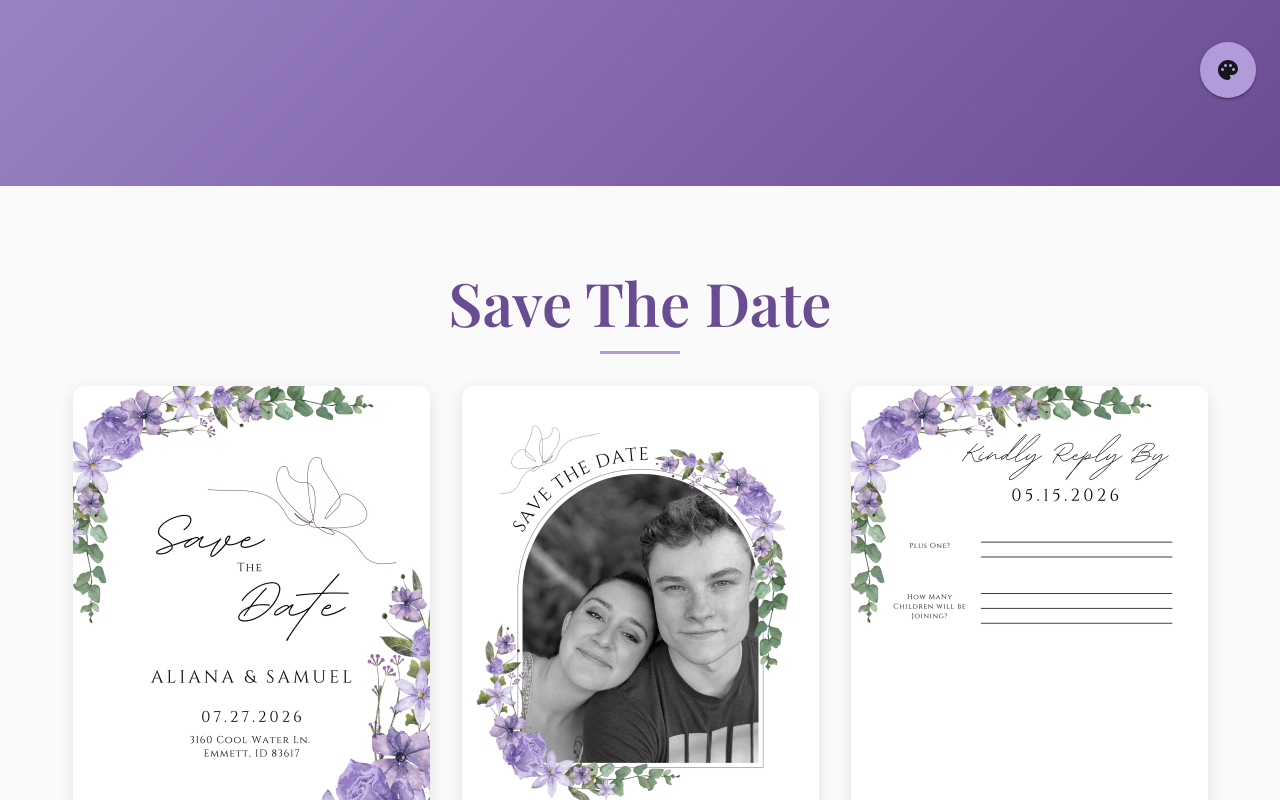
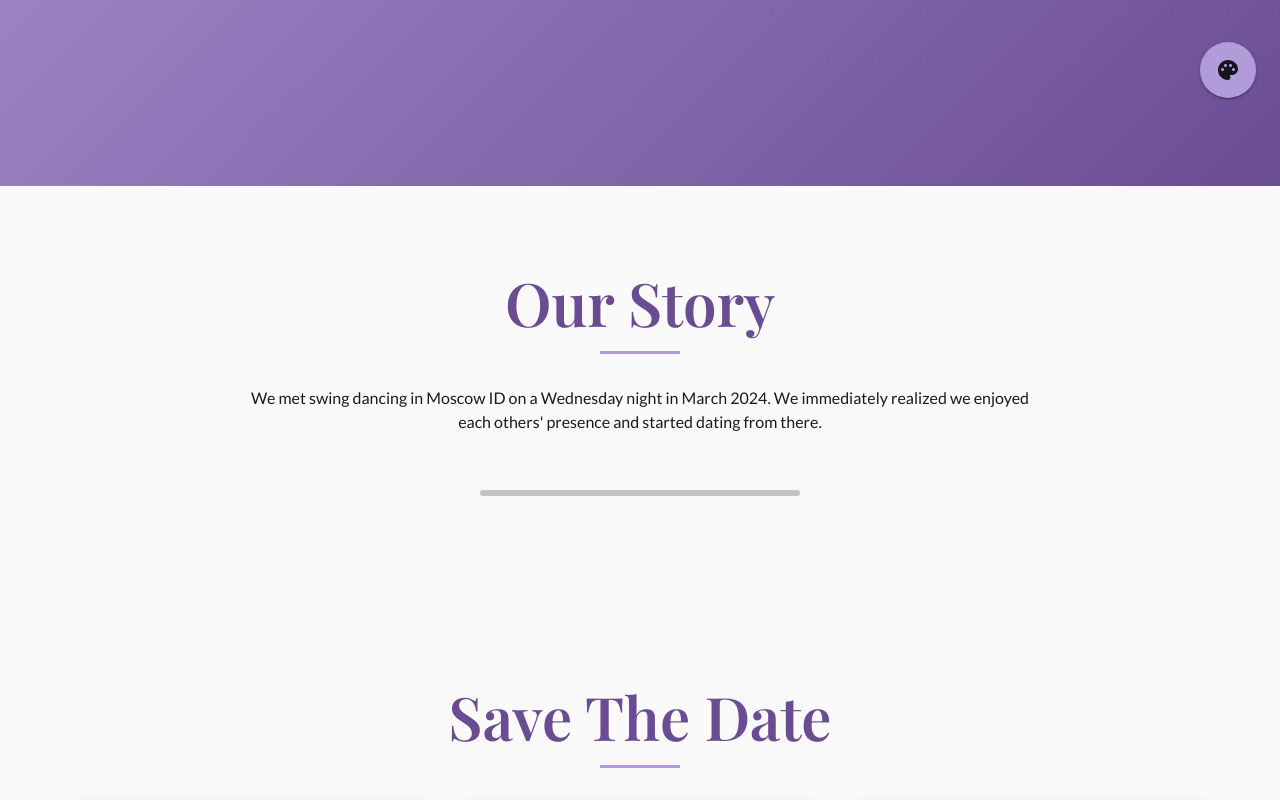
Before and after one commit to spbeal/wedding, a React (Vite) app: page / in a window 1280 px wide. Shown: the part 678-1478 px from the top of the page. Built offline with nearby package versions, Linux system fonts and the light colour scheme.

Commit message:
our story

```diff
--- a/src/App.tsx
+++ b/src/App.tsx
@@ -2,6 +2,7 @@ import { ThemeProvider, createTheme, CssBaseline, Box } from '@mui/material';
 import { useState, useEffect, useMemo } from 'react';
 import NavBar from './components/NavBar';
 import Hero from './components/Hero';
+import Photos from './components/Photos';
 import SaveTheDate from './components/SaveTheDate';
 import Schedule from './components/Schedule';
 import Location from './components/Location';
@@ -127,6 +128,7 @@ function App() {
         <NavBar activeSection={activeSection} />
         <Hero />
       </Box>
+      <Photos />
       <SaveTheDate />
       <Location />
       <Registry />
--- a/src/components/Photos.tsx
+++ b/src/components/Photos.tsx
@@ -1,19 +1,7 @@
-import { Box, Container, Typography, Grid, Card, CardMedia } from '@mui/material';
-import { useState } from 'react';
-
-const photoPaths: string[] = [];
+import { Box, Container, Typography } from '@mui/material';
+import SectionDivider from './SectionDivider';
 
 export default function Photos() {
-  const [loadedImages, setLoadedImages] = useState<Set<string | unknown>>(new Set());
-
-  const handleImageLoad = (path: string | unknown) => {
-    setLoadedImages((prev) => new Set(prev).add(path));
-  };
-
-  const handleImageError = (e: React.SyntheticEvent<HTMLImageElement>) => {
-    e.currentTarget.style.display = 'none';
-  };
-
   return (
     <Box
       id="photos"
@@ -45,67 +33,12 @@ export default function Photos() {
           Our Story
         </Typography>
 
-        {photoPaths.length > 0 ? (
-          <Grid container spacing={3}>
-            {photoPaths.map((path, index) => (
-              <Grid key={index}>
-                <Card
-                  sx={{
-                    overflow: 'hidden',
-                    transition: 'transform 0.3s ease, box-shadow 0.3s ease',
-                    '&:hover': {
-                      transform: 'translateY(-8px)',
-                      boxShadow: 6,
-                    },
-                  }}
-                >
-                  <CardMedia
-                    component="img"
-                    image={path}
-                    alt={`Wedding photo ${index + 1}`}
-                    onLoad={() => handleImageLoad(path)}
-                    onError={handleImageError}
-                    sx={{
-                      height: 300,
-                      objectFit: 'cover',
-                      display: loadedImages.has(path) ? 'block' : 'none',
-                    }}
-                  />
-                  {!loadedImages.has(path) && (
-                    <Box
-                      sx={{
-                        height: 300,
-                        backgroundColor: 'primary.light',
-                        display: 'flex',
-                        alignItems: 'center',
-                        justifyContent: 'center',
-                      }}
-                    >
-                      <Typography variant="body2" color="text.secondary">
-                        Photo {index + 1}
-                      </Typography>
-                    </Box>
-                  )}
-                </Card>
-              </Grid>
-            ))}
-          </Grid>
-        ) : (
-          <Box
-            sx={{
-              textAlign: 'center',
-              py: 8,
-              px: 2,
-            }}
-          >
-            <Typography variant="h5" sx={{ mb: 2, color: 'text.secondary' }}>
-              Our love story is just beginning...
-            </Typography>
-            <Typography variant="body1" color="text.secondary">
-              Photos coming soon!
-            </Typography>
-          </Box>
-        )}
+        <Box sx={{ maxWidth: 800, mx: 'auto', textAlign: 'center', mb: 4 }}>
+          <Typography variant="body1" sx={{ color: 'text.primary', whiteSpace: 'pre-line' }}>
+            We met swing dancing in Moscow ID on a Wednesday night in March 2024. We immediately realized we enjoyed each others' presence and started dating from there.
+          </Typography>
+        </Box>
+        <SectionDivider />
       </Container>
     </Box>
   );
--- /dev/null
+++ b/src/components/SectionDivider.tsx
@@ -0,0 +1,18 @@
+import React from 'react';
+import { Box } from '@mui/material';
+
+export default function SectionDivider() {
+  return (
+    <Box sx={{ display: 'flex', justifyContent: 'center', px: 2, py: 3 }}>
+      <Box
+        sx={{
+          width: { xs: 140, sm: 220, md: 320 },
+          height: 6,
+          borderRadius: 3,
+          backgroundColor: 'grey.400',
+          opacity: 0.9,
+        }}
+      />
+    </Box>
+  );
+}
```
